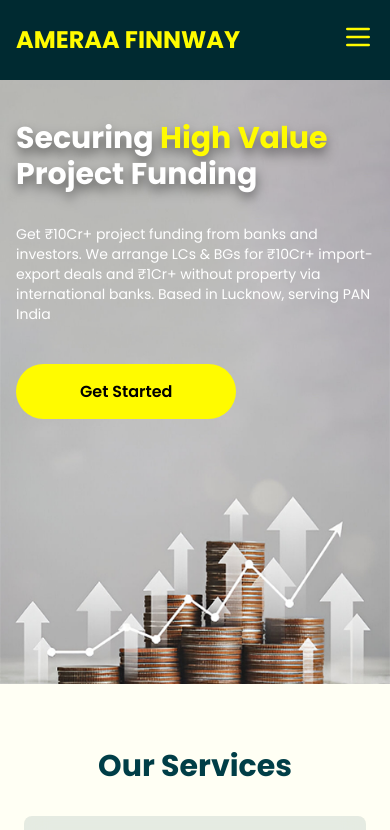
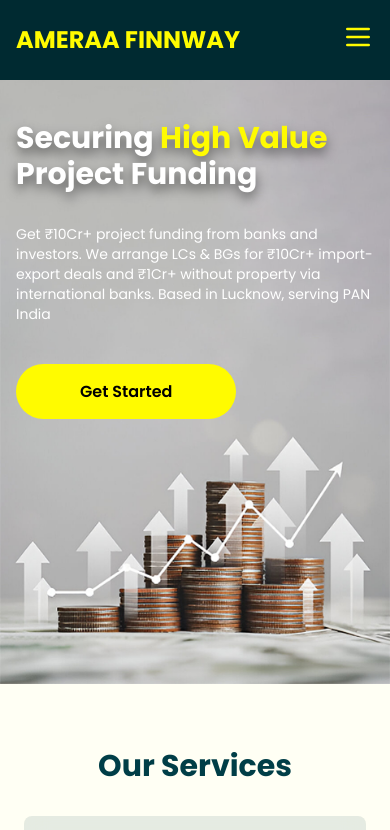
Before and after one commit to Arin7712/ameraa_website, a Next.js app: page / in a window 390 px wide. Shown: the top 830 px of the page. Built offline with nearby package versions, Linux system fonts and the light colour scheme.

Commit message:
hero image adjusted

```diff
--- a/src/app/Sections/Hero.jsx
+++ b/src/app/Sections/Hero.jsx
@@ -2,7 +2,7 @@ import YButton from "../Components/YButton";
 
 export default function Hero() {
     return (
-      <div className="relative mx-auto px-4 sm:px-6 lg:px-8 relative z-10 py-20 max-sm:pt-10 pb-40 max-sm:pb-10 bg-[url('/money21.png')] max-sm:bg-[url('/money22.png')] bg-cover max-sm:bg-[center_top_-100px] bg-[center_top_-240px] bg-no-repeat">
+      <div className="relative mx-auto px-4 sm:px-6 lg:px-8 relative z-10 py-20 max-sm:pt-10 pb-40 max-sm:pb-10 bg-[url('/money21.png')] max-sm:bg-[url('/money22.png')] bg-cover max-sm:bg-[center_bottom_0px] bg-[center_top_-240px] bg-no-repeat">
         <div className="mx-auto max-w-7xl">
           <p className="text-white font-bold max-sm:text-3xl text-6xl drop-shadow-[0_6px_6px_rgba(0,0,0,0.5)]">Securing <span className="text-[#FFFB00]">High Value</span> Project Funding</p>
           <p className="text-white mt-8 mb-14 max-sm:text-sm max-w-[700px]">Get ₹10Cr+ project funding from banks and investors. We arrange LCs & BGs for ₹10Cr+ import-export deals and ₹1Cr+ without property via international banks. Based in Lucknow, serving PAN India</p>
```
